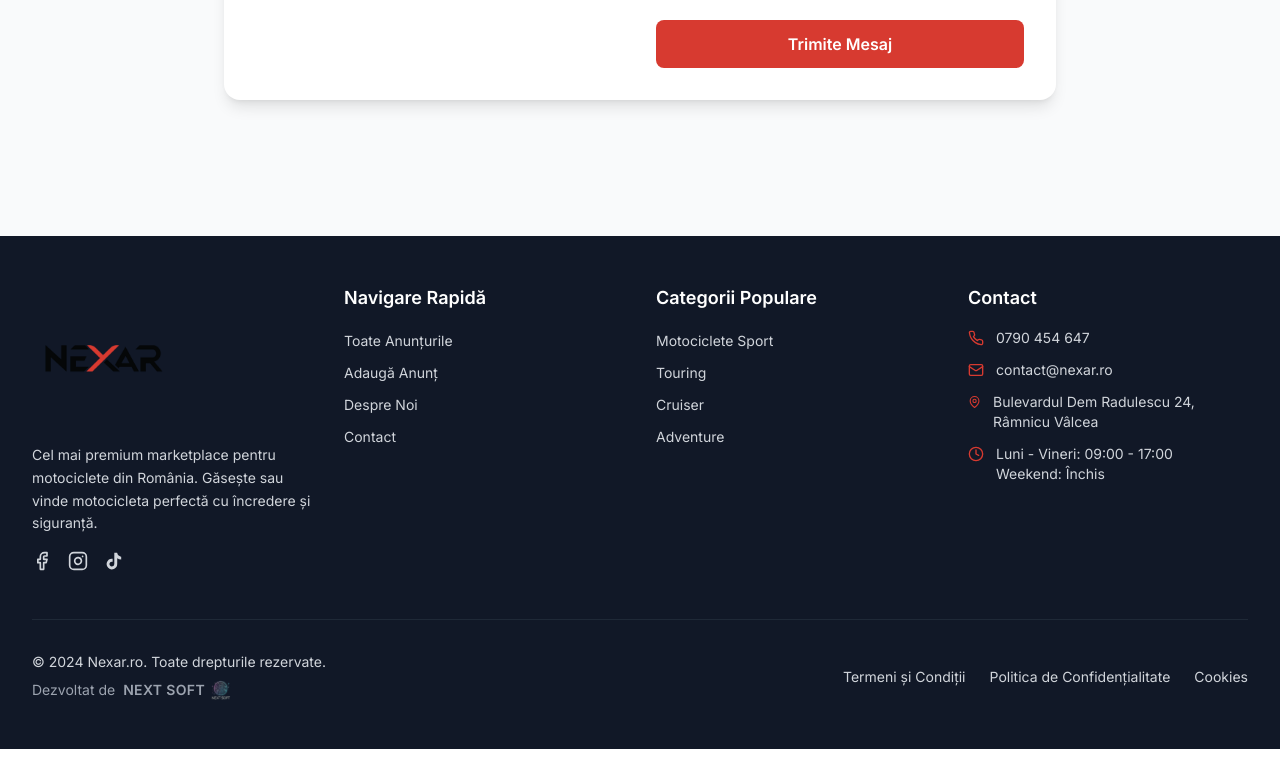
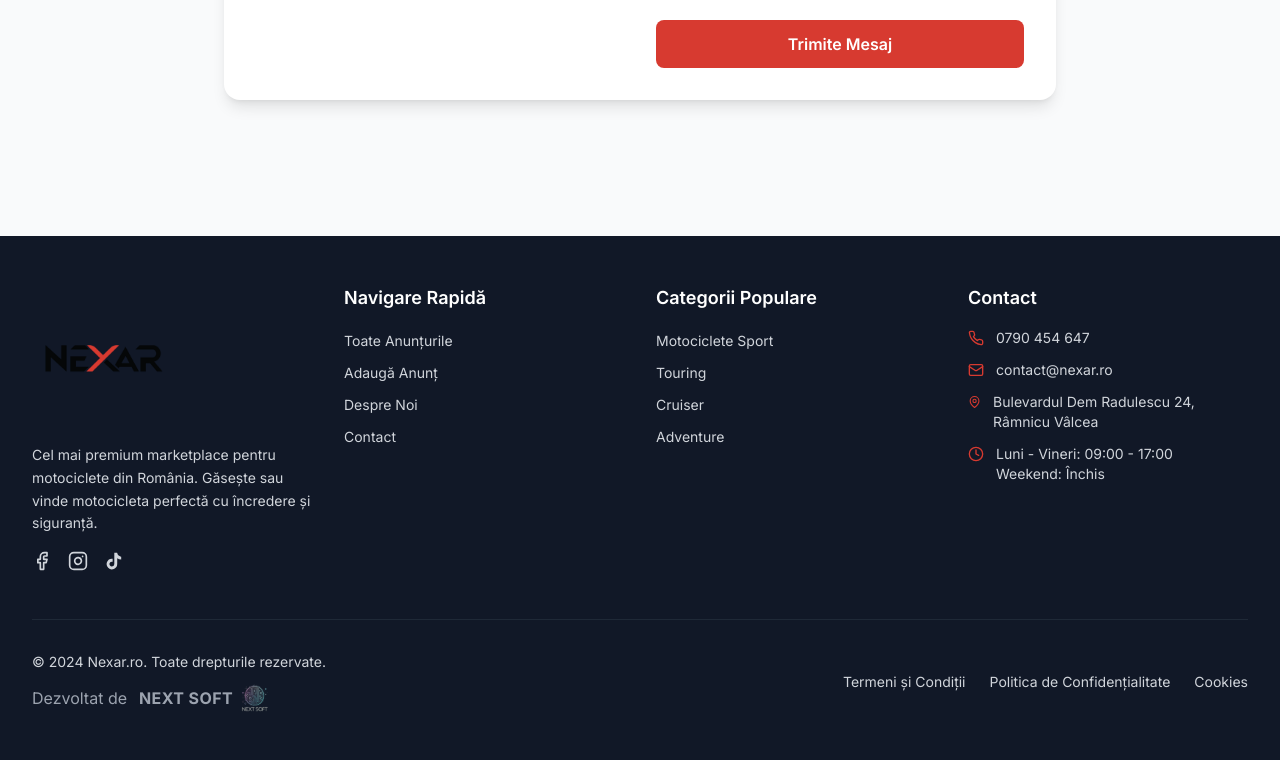
Before and after one commit to MitroiBogdanJob/NEXAR, a React (Vite) app: page /contact in a window 1280 px wide. Shown: the part 709-1469 px from the top of the page. Built offline with nearby package versions, Linux system fonts and the light colour scheme.

Commit message:
Make NEXT SOFT logo bigger with premium luxury effects

```diff
--- a/src/components/Footer.tsx
+++ b/src/components/Footer.tsx
@@ -148,59 +148,76 @@ const Footer = () => {
               <p className="text-gray-300 text-sm">
                 © 2024 Nexar.ro. Toate drepturile rezervate.
               </p>
-              {/* NEXT SOFT Credit - Logo după text cu efecte spectaculoase */}
+              {/* NEXT SOFT Credit - Logo mai mare cu efecte premium luxoase */}
               <a
                 href="https://nextsoft-it.com/"
                 target="_blank"
                 rel="noopener noreferrer"
-                className="inline-flex items-center justify-center md:justify-start space-x-2 mt-2 group transition-all duration-300 hover:scale-110 transform-gpu"
+                className="inline-flex items-center justify-center md:justify-start space-x-3 mt-3 group transition-all duration-500 ease-out transform-gpu relative"
                 style={{
                   filter: 'drop-shadow(0 0 0px transparent)',
-                  transition: 'all 0.3s cubic-bezier(0.4, 0, 0.2, 1), filter 0.3s ease'
+                  transition: 'all 0.5s cubic-bezier(0.25, 0.46, 0.45, 0.94)'
                 }}
                 onMouseEnter={(e) => {
-                  e.currentTarget.style.filter = 'drop-shadow(0 0 8px rgba(215, 58, 48, 0.6))';
+                  const element = e.currentTarget;
+                  element.style.filter = 'drop-shadow(0 4px 20px rgba(215, 58, 48, 0.4))';
+                  element.style.transform = 'translateY(-2px) scale(1.05)';
                 }}
                 onMouseLeave={(e) => {
-                  e.currentTarget.style.filter = 'drop-shadow(0 0 0px transparent)';
+                  const element = e.currentTarget;
+                  element.style.filter = 'drop-shadow(0 0 0px transparent)';
+                  element.style.transform = 'translateY(0px) scale(1)';
                 }}
                 onClick={(e) => {
-                  // Efect de click spectaculos
+                  // Efect de click premium cu pulsare elegantă
                   const element = e.currentTarget;
-                  element.style.transform = 'scale(0.95)';
-                  element.style.filter = 'drop-shadow(0 0 15px rgba(215, 58, 48, 0.8))';
+                  element.style.transform = 'translateY(0px) scale(0.98)';
+                  element.style.filter = 'drop-shadow(0 2px 15px rgba(215, 58, 48, 0.6))';
 
                   setTimeout(() => {
-                    element.style.transform = 'scale(1.1)';
-                    element.style.filter = 'drop-shadow(0 0 12px rgba(215, 58, 48, 0.7))';
-                  }, 100);
+                    element.style.transform = 'translateY(-3px) scale(1.08)';
+                    element.style.filter = 'drop-shadow(0 6px 25px rgba(215, 58, 48, 0.5))';
+                  }, 150);
 
                   setTimeout(() => {
-                    element.style.transform = 'scale(1)';
+                    element.style.transform = 'translateY(0px) scale(1)';
                     element.style.filter = 'drop-shadow(0 0 0px transparent)';
-                  }, 200);
+                  }, 300);
                 }}
               >
-                <span className="text-gray-400 text-sm group-hover:text-nexar-accent transition-all duration-300 group-hover:font-medium">
+                <span className="text-gray-400 text-base group-hover:text-nexar-accent transition-all duration-500 group-hover:font-semibold">
                   Dezvoltat de
                 </span>
-                <div className="flex items-center space-x-1.5">
-                  <span className="text-gray-400 text-sm font-semibold tracking-wide group-hover:text-nexar-accent transition-all duration-300 group-hover:font-bold group-hover:tracking-wider">
+                <div className="flex items-center space-x-2">
+                  <span className="text-gray-400 text-base font-bold tracking-wide group-hover:text-nexar-accent transition-all duration-500 group-hover:tracking-wider relative">
                     NEXT SOFT
+                    {/* Efect de underlining premium */}
+                    <span className="absolute bottom-0 left-0 w-0 h-0.5 bg-nexar-accent group-hover:w-full transition-all duration-500 ease-out"></span>
                   </span>
                   <img
                     src="/unnamed2.png"
                     alt="NEXT SOFT"
-                    className="h-5 w-5 object-contain opacity-70 group-hover:opacity-100 transition-all duration-300 group-hover:scale-125 group-hover:rotate-12 transform-gpu"
+                    className="h-7 w-7 object-contain opacity-70 group-hover:opacity-100 transition-all duration-500 transform-gpu"
                     style={{
-                      filter: 'brightness(0.8)',
-                      transition: 'all 0.3s cubic-bezier(0.4, 0, 0.2, 1)'
+                      filter: 'brightness(0.8) saturate(0.8)',
+                      transition: 'all 0.5s cubic-bezier(0.25, 0.46, 0.45, 0.94)'
+                    }}
+                    onMouseEnter={(e) => {
+                      e.currentTarget.style.filter = 'brightness(1.2) saturate(1.2)';
+                      e.currentTarget.style.transform = 'scale(1.15)';
+                    }}
+                    onMouseLeave={(e) => {
+                      e.currentTarget.style.filter = 'brightness(0.8) saturate(0.8)';
+                      e.currentTarget.style.transform = 'scale(1)';
                     }}
                     onError={(e) => {
                       e.currentTarget.style.display = 'none';
                     }}
                   />
                 </div>
+
+                {/* Efect de glow subtil în fundal */}
+                <div className="absolute inset-0 rounded-lg opacity-0 group-hover:opacity-20 transition-opacity duration-500 bg-gradient-to-r from-nexar-accent/20 to-transparent blur-xl -z-10"></div>
               </a>
             </div>
 
```
